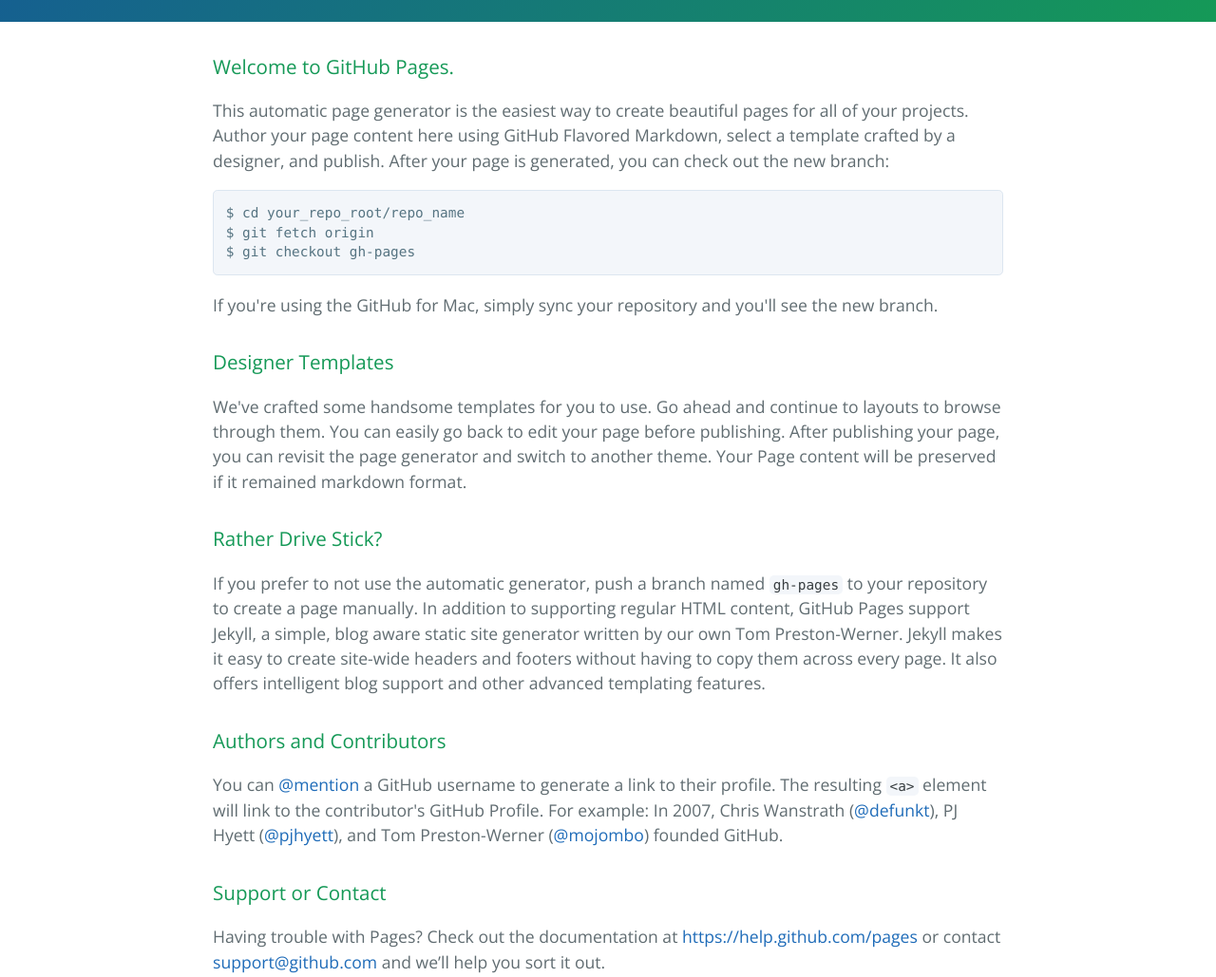
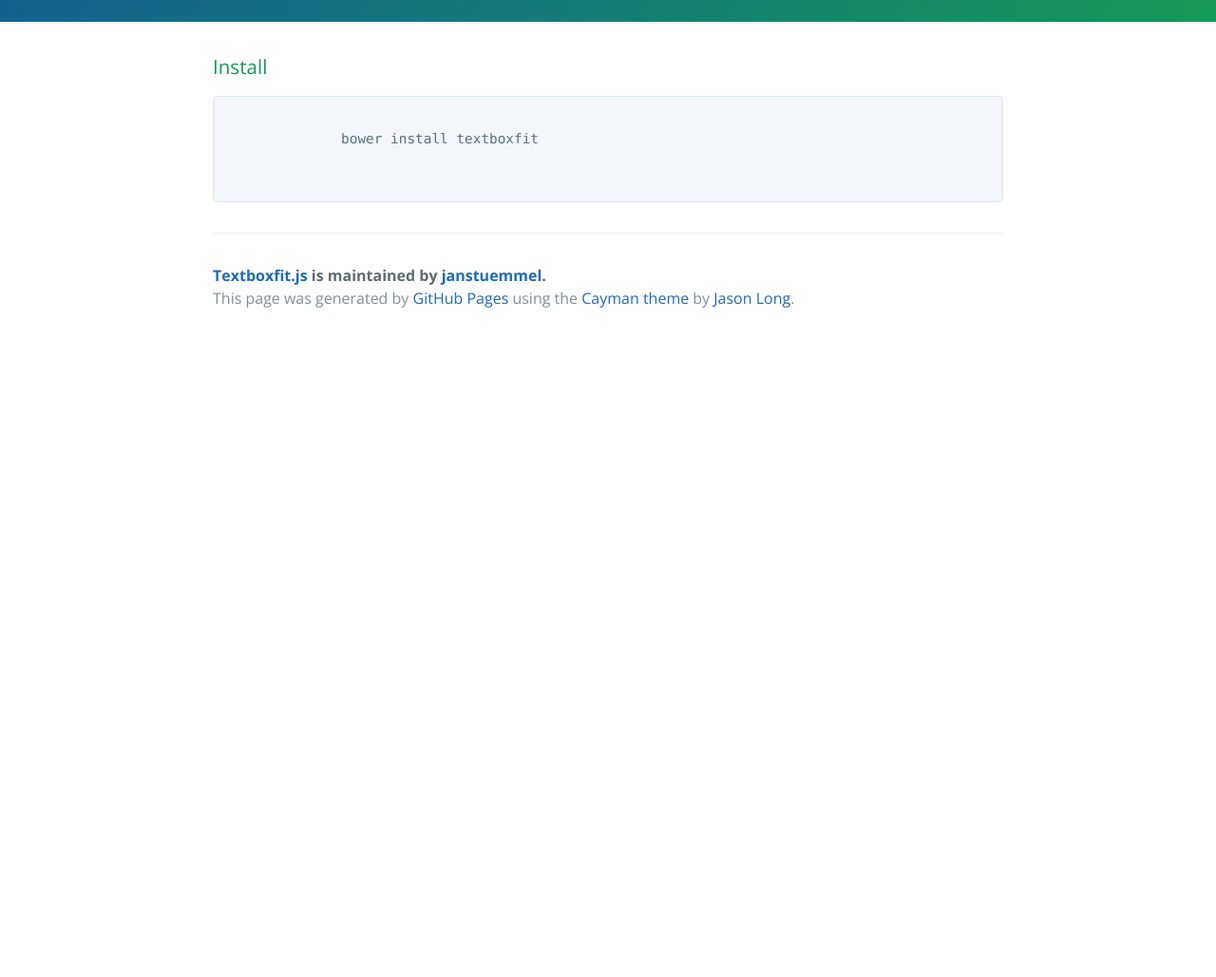
Before and after one commit to janstuemmel/textboxfit.js, a plain HTML site: page index.html in a window 1280 px wide. Shown: the part 360-1389 px from the top of the page at 95% size. After the commit the page ends 800 px from the top, so only its background shows below. Drawn offline with nearby package versions, Linux system fonts and the light colour scheme.

Commit message:
gh pages initial

```diff
--- a/index.html
+++ b/index.html
@@ -8,6 +8,7 @@
     <link href='http://fonts.googleapis.com/css?family=Open+Sans:400,700' rel='stylesheet' type='text/css'>
     <link rel="stylesheet" type="text/css" href="stylesheets/stylesheet.css" media="screen">
     <link rel="stylesheet" type="text/css" href="stylesheets/github-light.css" media="screen">
+    <script src="https://raw.githubusercontent.com/janstuemmel/textboxfit.js/master/textboxfit.js"></script>
   </head>
   <body>
     <section class="page-header">
@@ -19,38 +20,12 @@
     </section>
 
     <section class="main-content">
-      <h3>
-<a id="welcome-to-github-pages" class="anchor" href="#welcome-to-github-pages" aria-hidden="true"><span class="octicon octicon-link"></span></a>Welcome to GitHub Pages.</h3>
-
-<p>This automatic page generator is the easiest way to create beautiful pages for all of your projects. Author your page content here using GitHub Flavored Markdown, select a template crafted by a designer, and publish. After your page is generated, you can check out the new branch:</p>
-
-<pre><code>$ cd your_repo_root/repo_name
-$ git fetch origin
-$ git checkout gh-pages
-</code></pre>
-
-<p>If you're using the GitHub for Mac, simply sync your repository and you'll see the new branch.</p>
-
-<h3>
-<a id="designer-templates" class="anchor" href="#designer-templates" aria-hidden="true"><span class="octicon octicon-link"></span></a>Designer Templates</h3>
-
-<p>We've crafted some handsome templates for you to use. Go ahead and continue to layouts to browse through them. You can easily go back to edit your page before publishing. After publishing your page, you can revisit the page generator and switch to another theme. Your Page content will be preserved if it remained markdown format.</p>
-
-<h3>
-<a id="rather-drive-stick" class="anchor" href="#rather-drive-stick" aria-hidden="true"><span class="octicon octicon-link"></span></a>Rather Drive Stick?</h3>
-
-<p>If you prefer to not use the automatic generator, push a branch named <code>gh-pages</code> to your repository to create a page manually. In addition to supporting regular HTML content, GitHub Pages support Jekyll, a simple, blog aware static site generator written by our own Tom Preston-Werner. Jekyll makes it easy to create site-wide headers and footers without having to copy them across every page. It also offers intelligent blog support and other advanced templating features.</p>
-
-<h3>
-<a id="authors-and-contributors" class="anchor" href="#authors-and-contributors" aria-hidden="true"><span class="octicon octicon-link"></span></a>Authors and Contributors</h3>
-
-<p>You can <a href="https://github.com/blog/821" class="user-mention">@mention</a> a GitHub username to generate a link to their profile. The resulting <code>&lt;a&gt;</code> element will link to the contributor's GitHub Profile. For example: In 2007, Chris Wanstrath (<a href="https://github.com/defunkt" class="user-mention">@defunkt</a>), PJ Hyett (<a href="https://github.com/pjhyett" class="user-mention">@pjhyett</a>), and Tom Preston-Werner (<a href="https://github.com/mojombo" class="user-mention">@mojombo</a>) founded GitHub.</p>
-
-<h3>
-<a id="support-or-contact" class="anchor" href="#support-or-contact" aria-hidden="true"><span class="octicon octicon-link"></span></a>Support or Contact</h3>
-
-<p>Having trouble with Pages? Check out the documentation at <a href="https://help.github.com/pages">https://help.github.com/pages</a> or contact <a href="mailto:support@github.com">support@github.com</a> and we’ll help you sort it out.</p>
-
+      <h3>Install</h3>
+      <pre>
+          <code>
+              bower install textboxfit
+          </code>
+      </pre>
       <footer class="site-footer">
         <span class="site-footer-owner"><a href="https://github.com/janstuemmel/textboxfit.js">Textboxfit.js</a> is maintained by <a href="https://github.com/janstuemmel">janstuemmel</a>.</span>
 
```
Also changed, not shown: README.md (added), 1 other file.
